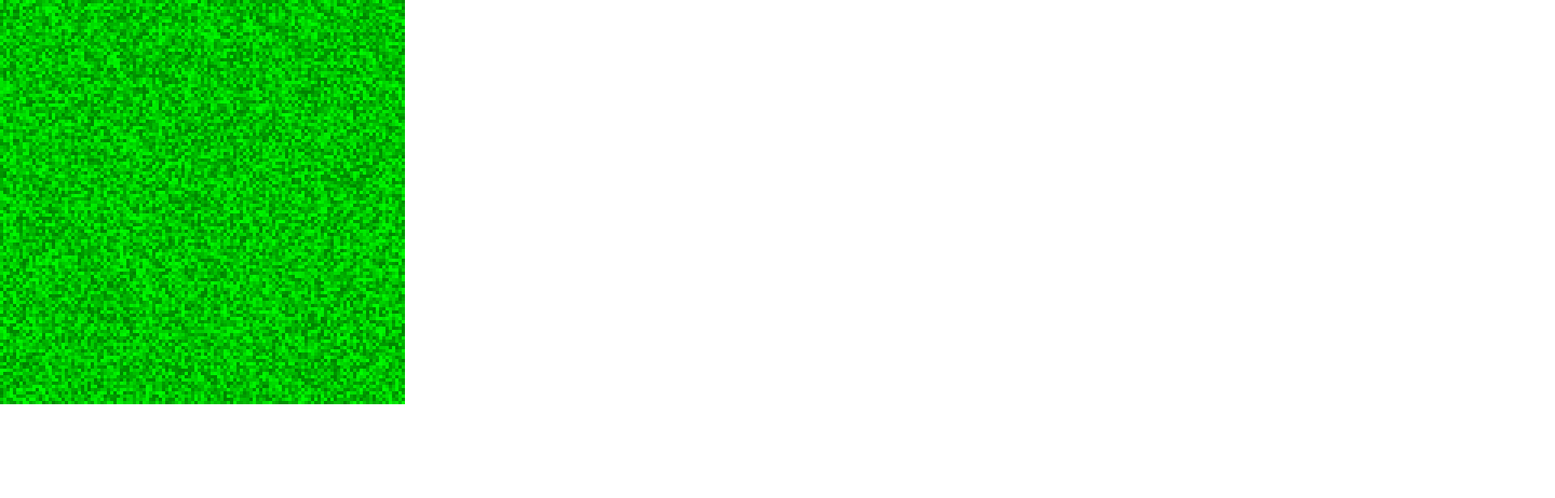
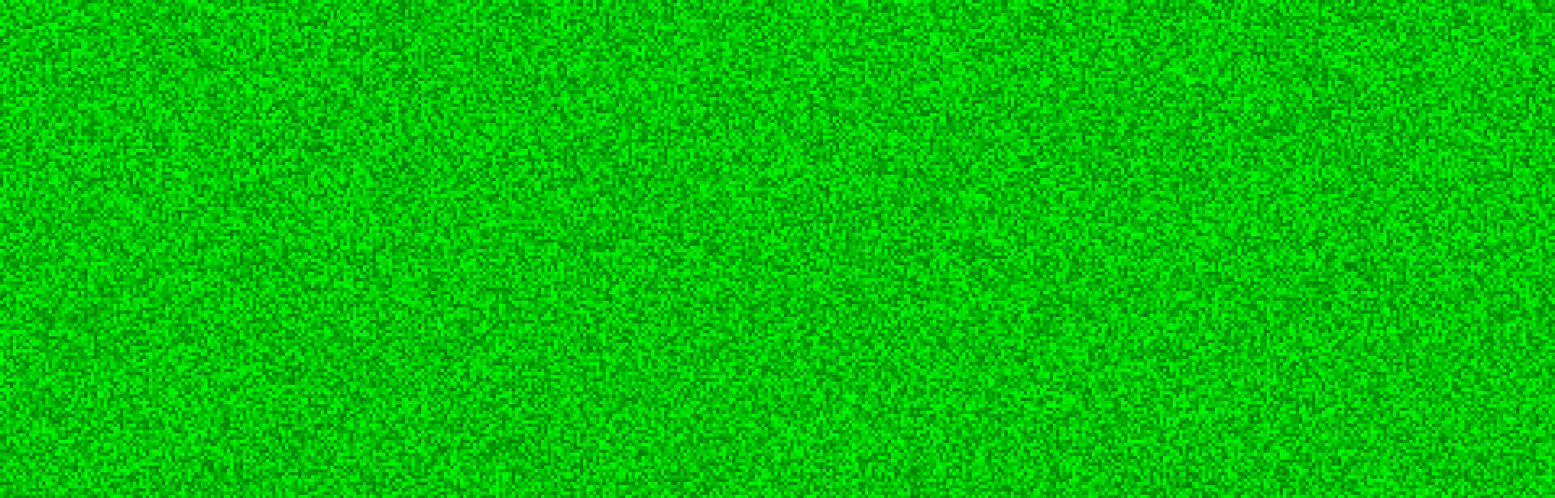
Before and after one commit to albegic11/Game, a plain HTML site: page index.html in a window 1280 px wide. Shown: the top 616 px of the page at 81% size, 1920 px wide, since content can reach past the window. Drawn offline with Linux system fonts and the light colour scheme.

Commit message:
latest version

```diff
--- a/index.html
+++ b/index.html
@@ -10,13 +10,13 @@
     </style>
 </head>
 <body>
-    <canvas id="world" width="500" height="500"></canvas>
+    <canvas id="world" width="2000" height="2000"></canvas>
     <script>
         const canvas = document.getElementById('world');
         const ctx = canvas.getContext('2d');
         // Set fixed canvas size
-        canvas.width = 500;
-        canvas.height = 500;
+        canvas.width = 2000;
+        canvas.height = 2000;
 
         // Generate a green world with random green patches
         function drawWorld() {
```
